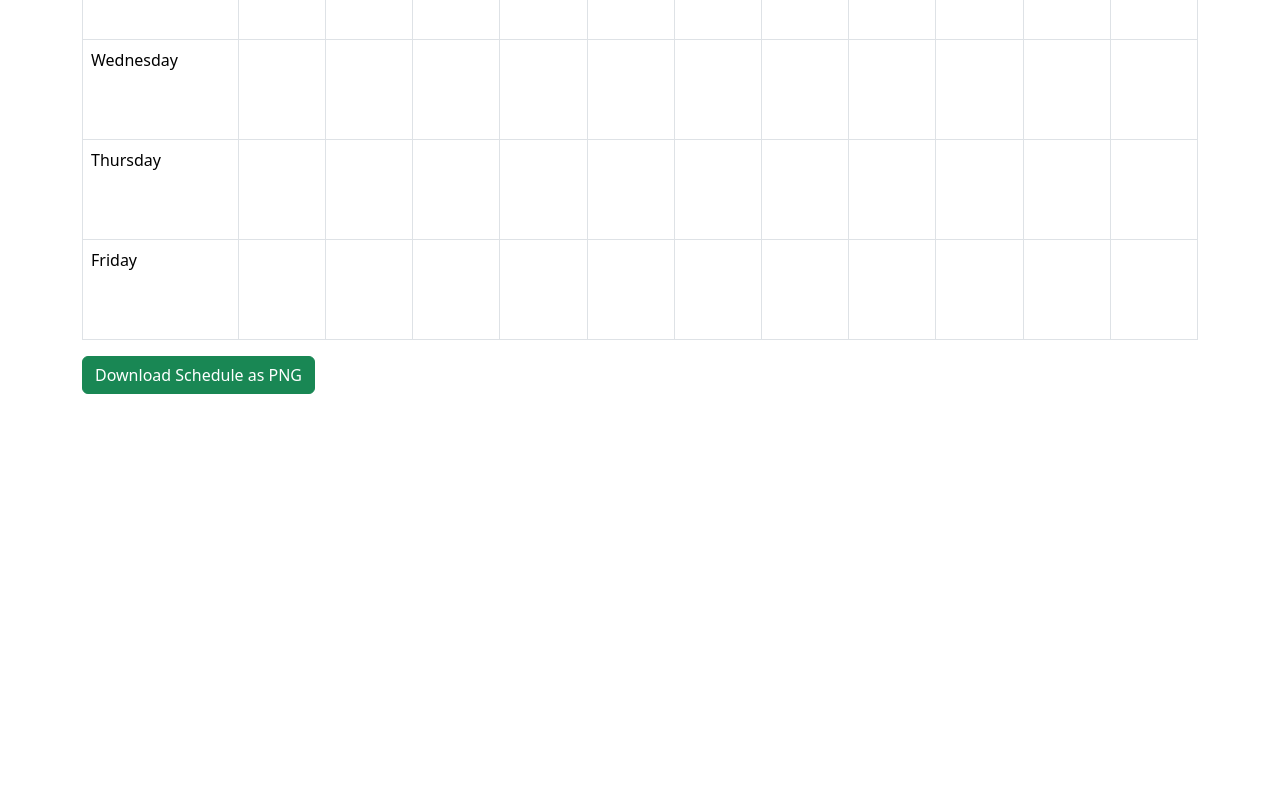
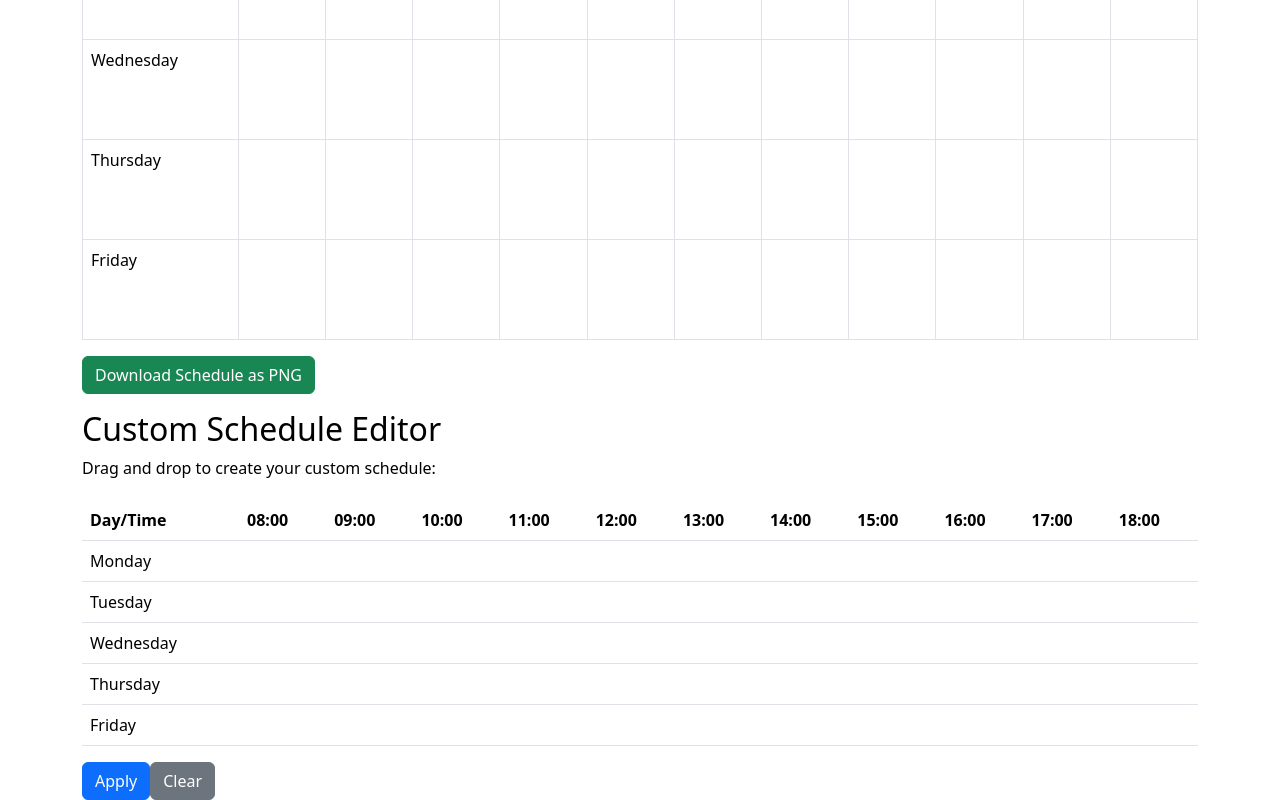
Before and after one commit to apolloS125/Class_Schedule-Test, a Next.js app: page / in a window 1280 px wide. Shown: the part 655-1455 px from the top of the page. Before the commit the page ends 1065 px from the top, so only its background shows below. Built offline with nearby package versions, Linux system fonts and the light colour scheme.

Commit message:
add handleUpdateSchedule

```diff
--- a/pages/index.js
+++ b/pages/index.js
@@ -1,6 +1,7 @@
 import { useState } from 'react';
 import ClassForm from '../components/ClassForm';
 import ScheduleTable from '../components/ScheduleTable';
+import CustomScheduleEditor from '../components/CustomScheduleEditor';
 import Swal from 'sweetalert2';
 import html2canvas from 'html2canvas';
 
@@ -62,7 +63,6 @@ const Home = () => {
                 const { day, startTime } = classInfo;
                 const className = schedule[day][startTime].name;
 
-                // Remove class from all times it appears on the same day
                 times.forEach(t => {
                     if (newSchedule[day][t].name === className) {
                         newSchedule[day][t] = { name: "", color: "" };
@@ -112,6 +112,10 @@ const Home = () => {
         });
     };
 
+    const handleUpdateSchedule = (newSchedule) => {
+        setSchedule(newSchedule);
+    };
+
     return (
         <div className="container">
             <h1 className="my-4">Class Schedule</h1>
@@ -121,10 +125,11 @@ const Home = () => {
                     Delete Class
                 </button>
             )}
-            <ScheduleTable id="scheduleTable" schedule={schedule} onCellClick={handleCellClick} />
+            <ScheduleTable schedule={schedule} onCellClick={handleCellClick} />
             <button className="btn btn-success mb-3" onClick={handleDownload}>
                 Download Schedule as PNG
             </button>
+            <CustomScheduleEditor onUpdateSchedule={handleUpdateSchedule} days={days} times={times} />
         </div>
     );
 };
```
